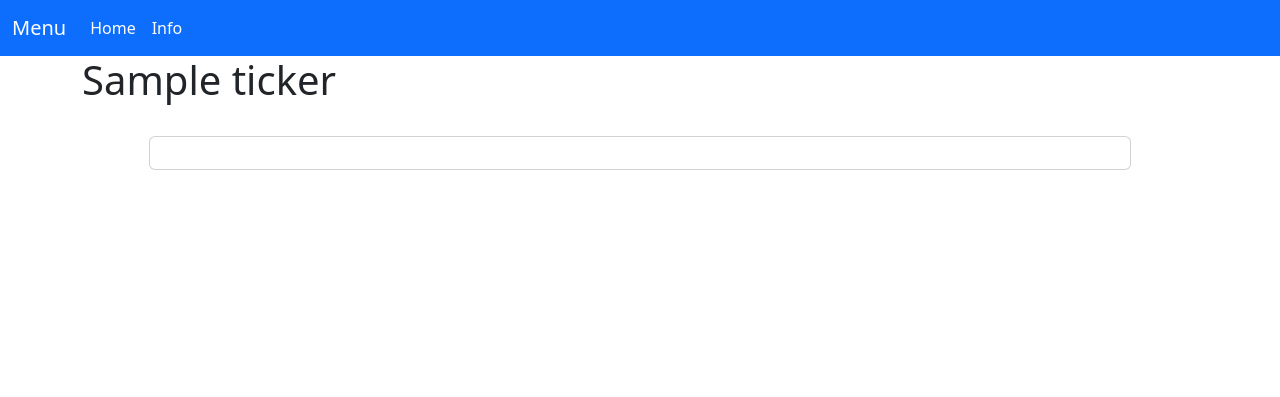
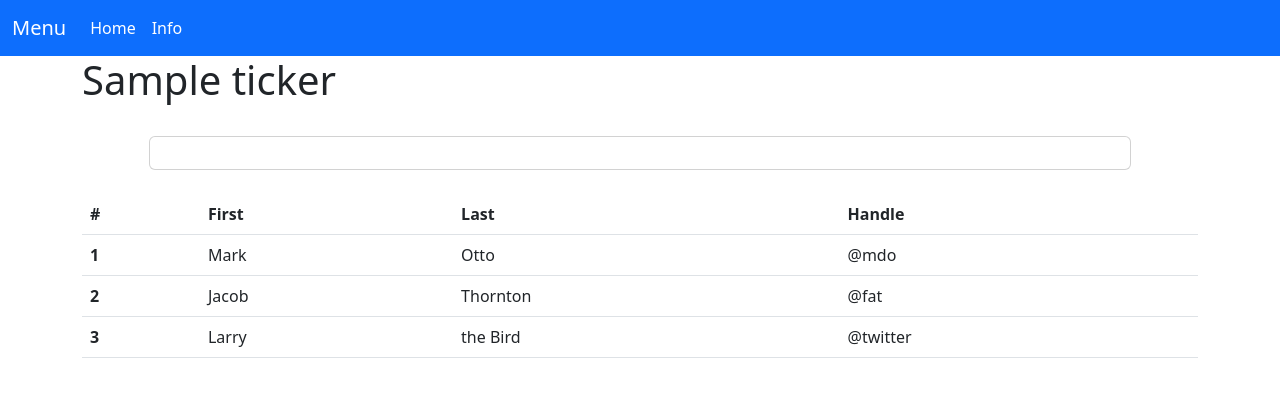
Before and after one commit to cerdamario13/market_analysis, a Flask app: template src/templates/index.html in a window 1280 px wide. Shown: the top 397 px of the page. Run offline with Flask 2, Linux system fonts and the light colour scheme; the template is opened without the code that fills it: most values are stand-ins (such as "Sample title", 1, 10 or a date in 2020); some libraries are stand-ins or nearby versions.

Commit message:
table place holder

```diff
--- a/src/app.py
+++ b/src/app.py
@@ -4,6 +4,7 @@ import func
 import plotly
 import plotly.express as px
 import json
+import yfinance as yahooFinance
 
 app = Flask(__name__)
 
@@ -22,6 +23,9 @@ def hello_world():
             data = func.ticker_data_all(ticker)
             # Getting data from x time ago
             results = func.x_month_ago(data, int(time_frame), data_info)
+
+            # company info
+            company_info = yahooFinance.Ticker(ticker)
         except:
             return render_template("not_found.html", title = "Ticker Not Found")
 
--- a/src/templates/home.html
+++ b/src/templates/home.html
@@ -9,7 +9,7 @@
         <p><input type="text" name="ticker" value="AAPL"></p>
         <p>Month/s Ago</p>
         <p><input type="text" name="time" value="12"></p>
-        <p>Data Info</p>
+        <p>Select Type of data to plot</p>
         <label for="cars">Data Type:</label>
         <select name="data_info">
           <option value="Close">Close</option>
--- a/src/templates/index.html
+++ b/src/templates/index.html
@@ -15,6 +15,37 @@
 
     </div>
 
+    <table class="table">
+        <thead>
+          <tr>
+            <th scope="col">#</th>
+            <th scope="col">First</th>
+            <th scope="col">Last</th>
+            <th scope="col">Handle</th>
+          </tr>
+        </thead>
+        <tbody>
+          <tr>
+            <th scope="row">1</th>
+            <td>Mark</td>
+            <td>Otto</td>
+            <td>@mdo</td>
+          </tr>
+          <tr>
+            <th scope="row">2</th>
+            <td>Jacob</td>
+            <td>Thornton</td>
+            <td>@fat</td>
+          </tr>
+          <tr>
+            <th scope="row">3</th>
+            <td>Larry</td>
+            <td>the Bird</td>
+            <td>@twitter</td>
+          </tr>
+        </tbody>
+      </table>
+
     <!--plotly CDN-->
     <script src="https://cdn.plot.ly/plotly-latest.min.js"></script>
     <script>
```
